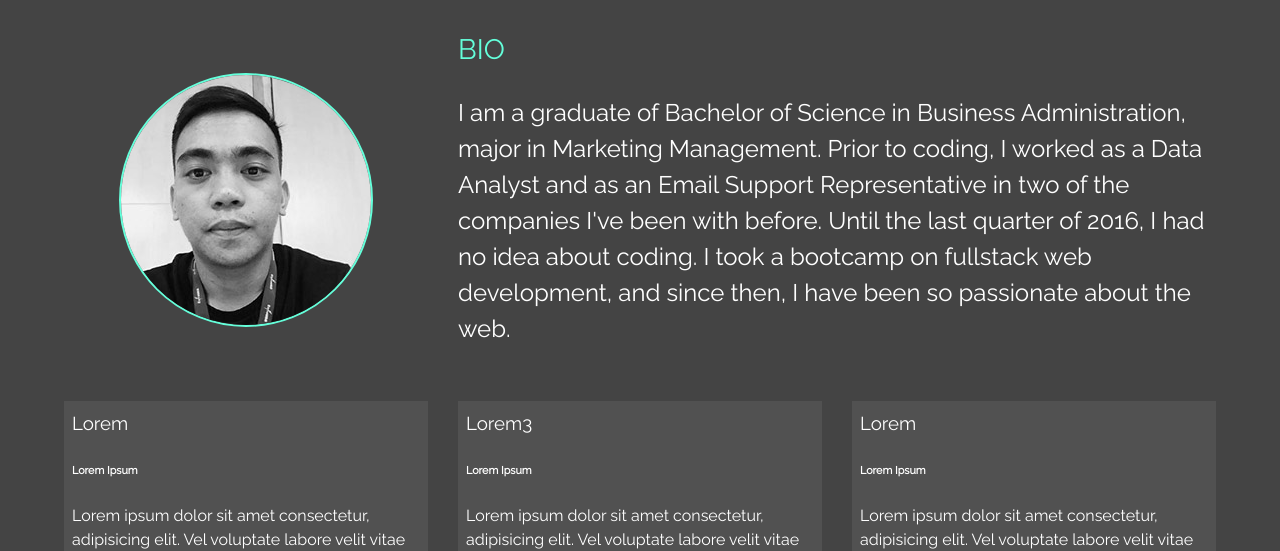
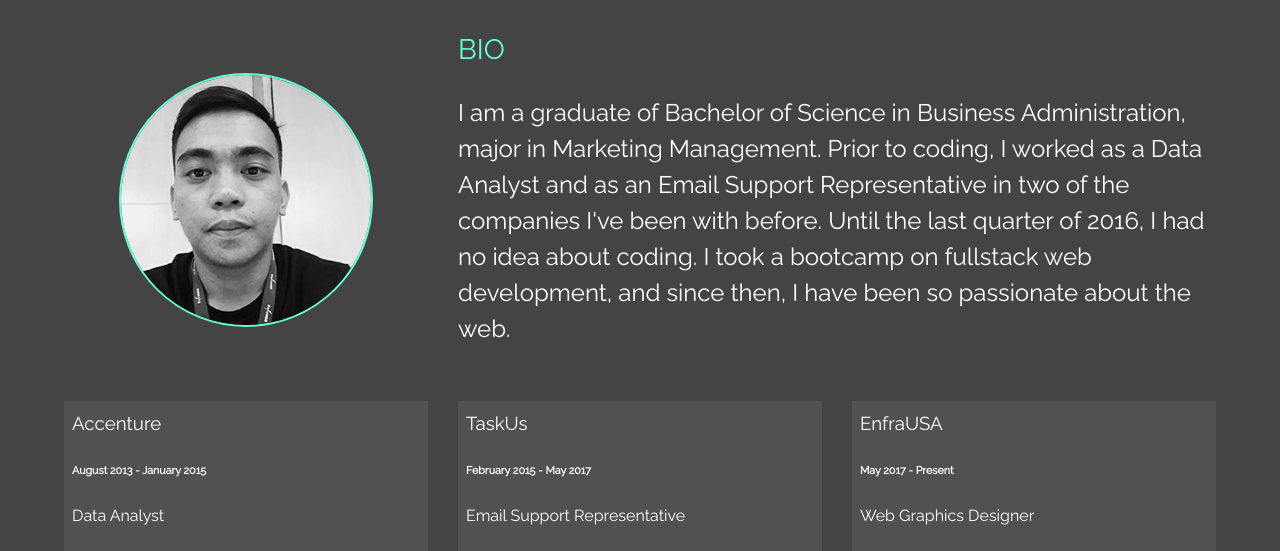
Before and after one commit to xchangrey/portfolio, a website: page dist/about.html in a window 1280 px wide. Shown: the part 253-804 px from the top of the page. Drawn offline with nearby package versions, Linux system fonts and the light colour scheme.

Commit message:
Adding jobs

```diff
--- a/dist/about.html
+++ b/dist/about.html
@@ -50,22 +50,19 @@
         <p>I am a graduate of Bachelor of Science in Business Administration, major in Marketing Management. Prior to coding, I worked as a Data Analyst and as an Email Support Representative in two of the companies I've been with before. Until the last quarter of 2016, I had no idea about coding. I took a bootcamp on fullstack web development, and since then, I have been so passionate about the web. </p>
       </div>
       <div class="job job-1">
-        <h3>Lorem</h3>
-        <h6>Lorem Ipsum</h6>
-        <p>Lorem ipsum dolor sit amet consectetur, adipisicing elit. Vel voluptate labore velit vitae id cumque nobis nemo possimus
-          sunt natus.</p>
+        <h3>Accenture</h3>
+        <h6>August 2013 - January 2015</h6>
+        <p>Data Analyst</p>
       </div>
       <div class="job job-2">
-        <h3>Lorem3</h3>
-        <h6>Lorem Ipsum</h6>
-        <p>Lorem ipsum dolor sit amet consectetur, adipisicing elit. Vel voluptate labore velit vitae id cumque nobis nemo possimus
-          sunt natus.</p>
+        <h3>TaskUs</h3>
+        <h6>February 2015 - May 2017</h6>
+        <p>Email Support Representative</p>
       </div>
       <div class="job job-3">
-        <h3>Lorem</h3>
-        <h6>Lorem Ipsum</h6>
-        <p>Lorem ipsum dolor sit amet consectetur, adipisicing elit. Vel voluptate labore velit vitae id cumque nobis nemo possimus
-          sunt natus.</p>
+        <h3>EnfraUSA</h3>
+        <h6>May 2017 - Present</h6>
+        <p>Web Graphics Designer</p>
       </div>
     </div>
   </main>
```
